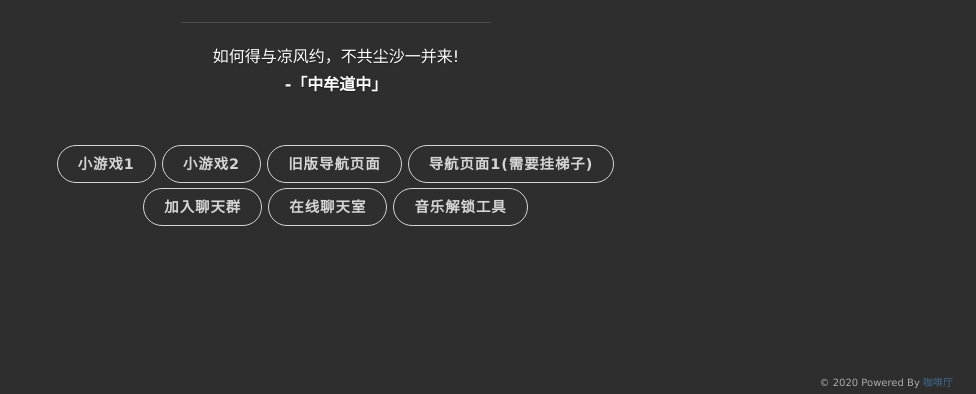
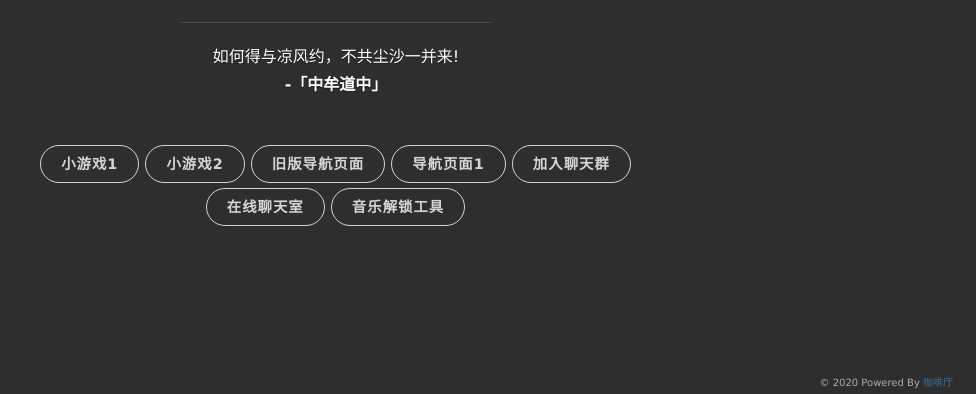
Before and after one commit to sskft/sskft.github.io, a plain HTML site: page index.html in a window 1280 px wide. Shown: the part 406-800 px from the top of the page, without its empty margins (304-1280 px from the left). Drawn offline with Linux system fonts and the light colour scheme; no server answers.

Commit message:
Update index.html

```diff
--- a/index.html
+++ b/index.html
@@ -66,7 +66,7 @@
                                     </li>
 
 					<li class="navigation__item">
-                                        <a href="https://meidocafe.xyz/" class="blog-button">&#x5BFC;&#x822A;&#x9875;&#x9762;1(&#x9700;&#x8981;&#x6302;&#x68AF;&#x5B50;)</a>
+                                        <a href="https://meidocafe.xyz/" class="blog-button">&#x5BFC;&#x822A;&#x9875;&#x9762;1</a>
                                     </li>
                                     <li class="navigation__item">
                                         <a href="qqgroup.html" class="blog-button">&#x52A0;&#x5165;&#x804A;&#x5929;&#x7FA4;</a>
```
